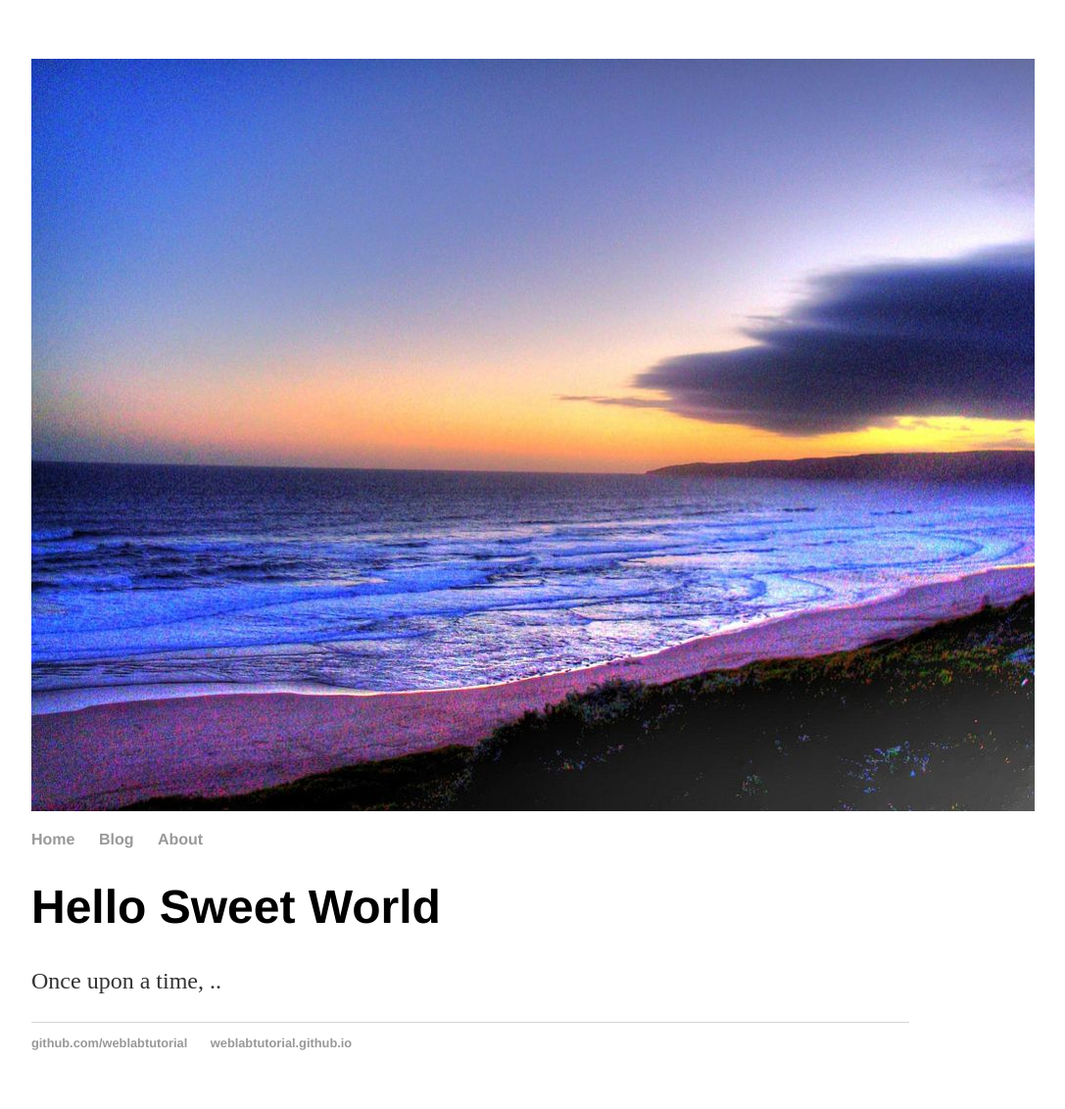
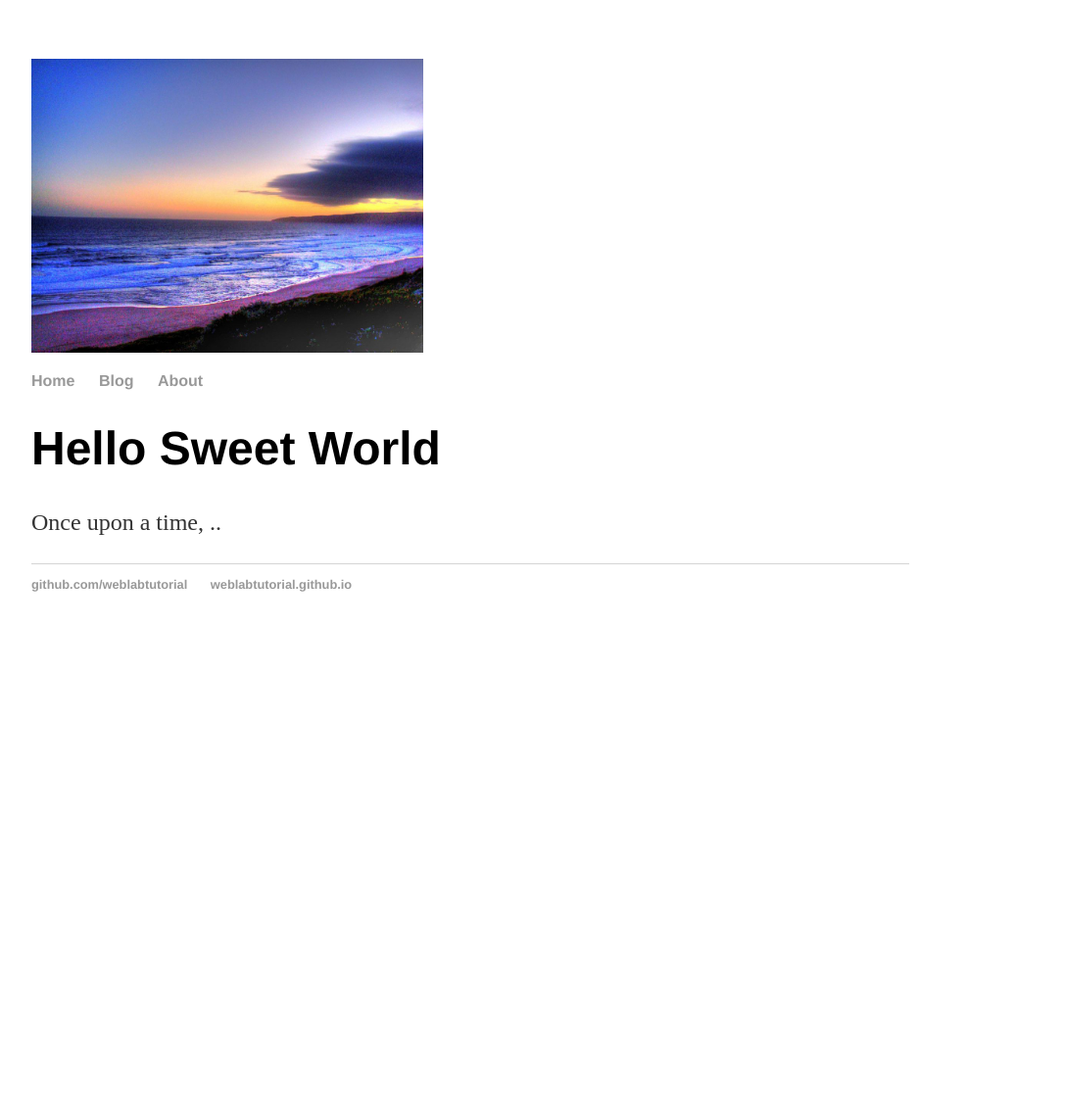
Before and after one commit to prasitha-12/prasitha-12.github.io, a Jekyll site: the page built from index.html, in a window 1280 px wide. Shown: the whole page at 98% size, without its empty margins (160-1247 px from the left). Built offline with Jekyll 4.4.1, drawn with Linux system fonts in a browser that asks for light colours; after the commit the page ends 900 px from its top, so only the background shows below that.

Commit message:
Update default.html

```diff
--- a/_layouts/default.html
+++ b/_layouts/default.html
@@ -7,7 +7,7 @@
   </head>
   <body>
     <div class="image">
-      <img src="bg.jpg">
+      <img src="bg.jpg" width="400" height="300">
     </div>
     <nav>
       <ul>
```
